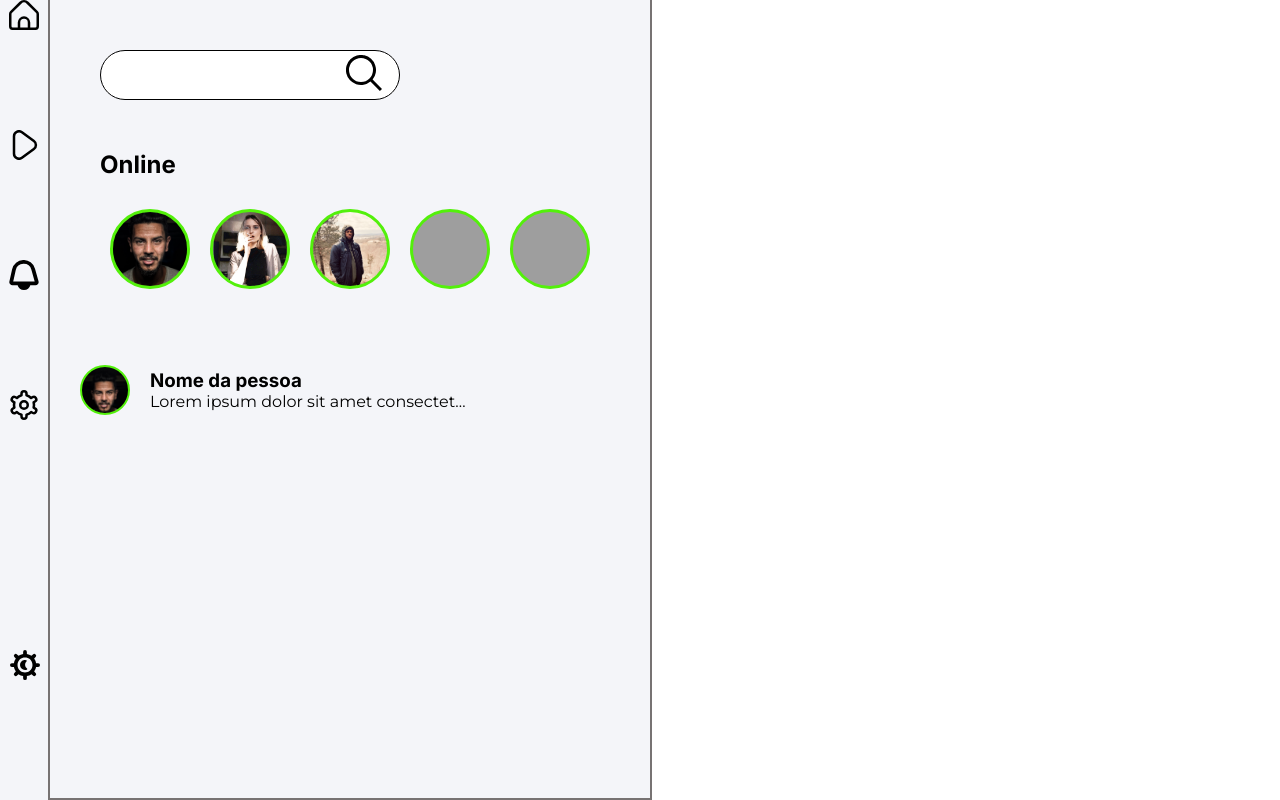
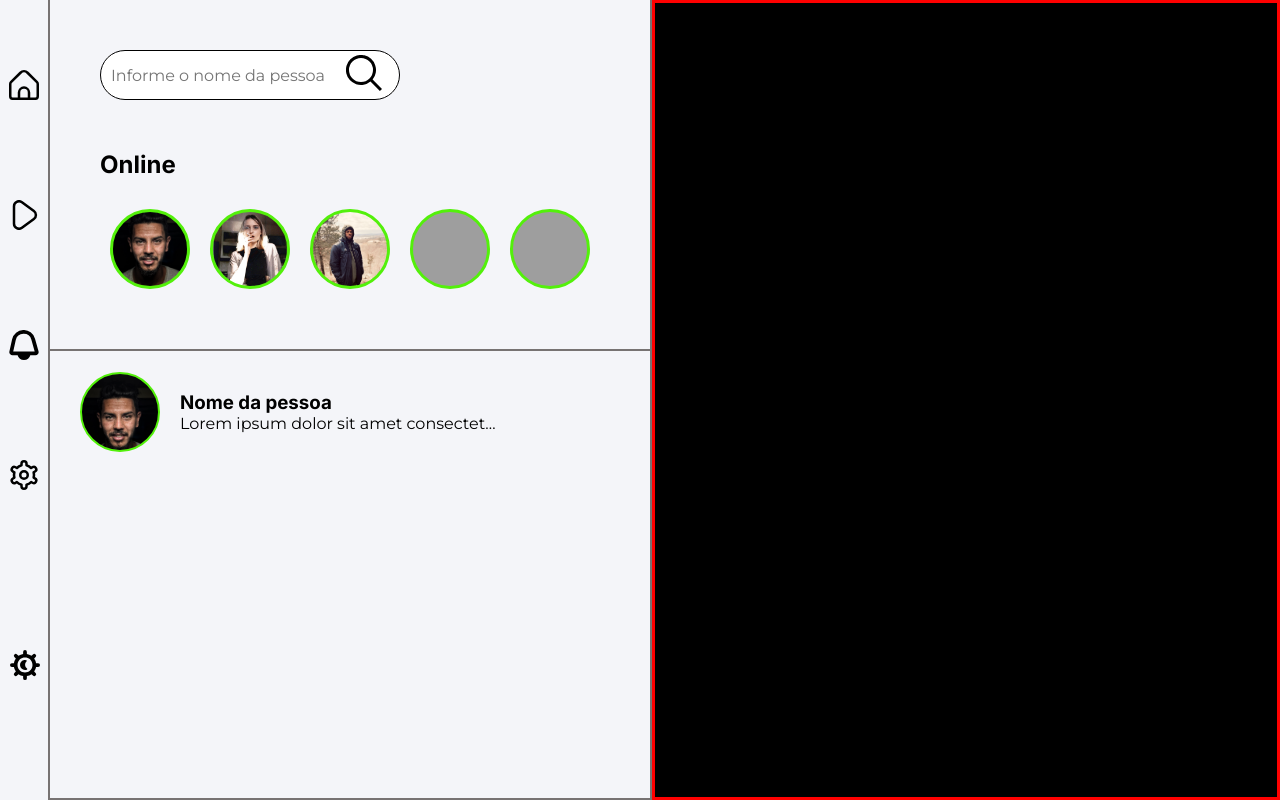
Before and after one commit to italosilva02/ProjetoDevWeb, a plain HTML site: page paginaPrincipal.html in a window 1280 px wide. Drawn offline with Linux system fonts and the light colour scheme; grey boxes are pictures that could not be loaded.

Commit message:
Correção de posicionamento da navbar

```diff
--- a/css/paginaInicial.css
+++ b/css/paginaInicial.css
@@ -27,6 +27,7 @@
     width: 100%;
     align-items: center;
     justify-content: center;
+    padding-top: 70px;
 }
 
 .navBarBottom img{
@@ -165,11 +166,14 @@ h2{
     display: flex;
     flex-direction: row;
     padding-left: 30px;
+    padding-top: 20px;
     align-items: center;
+    border-top: 2px solid rgb(119, 115, 115);
+
 }
 .foto-perfil{
-    width: 50px;
-    height: 50px;
+    width: 80px;
+    height: 80px;
     border: 2px solid rgb(83, 240, 11);
     background-image: url(../assets/pessoas-img/ahmed-elnokrashy-LYE99m0TMQU-unsplash.jpg);
     background-size: cover;
@@ -179,3 +183,9 @@ h2{
 .nome-msg{
     padding: 20px;
 }
+
+.body-principal{
+
+    background-color: black;
+    background-size: cover;
+}
--- a/paginaPrincipal.html
+++ b/paginaPrincipal.html
@@ -29,7 +29,7 @@
 
         <div class="container-search">
             <div class="search">
-                <input type="text" id="pesquisar" >
+                <input type="text" id="pesquisar" placeholder="Informe o nome da pessoa" style="font-size: 16px;">
                 <div class="procurarPessoa">
                     <img  src="assets/icons/procurar.svg" alt="">
                 </div>
@@ -58,6 +58,10 @@
                 </div>
             </div>
         </div>
+        <!--Corpo de publicações-->
+        <div style="border: 3px solid red; width: 100%; height: 100vh;" class="body-principal">
+
+        </div>
 
 
 
```
